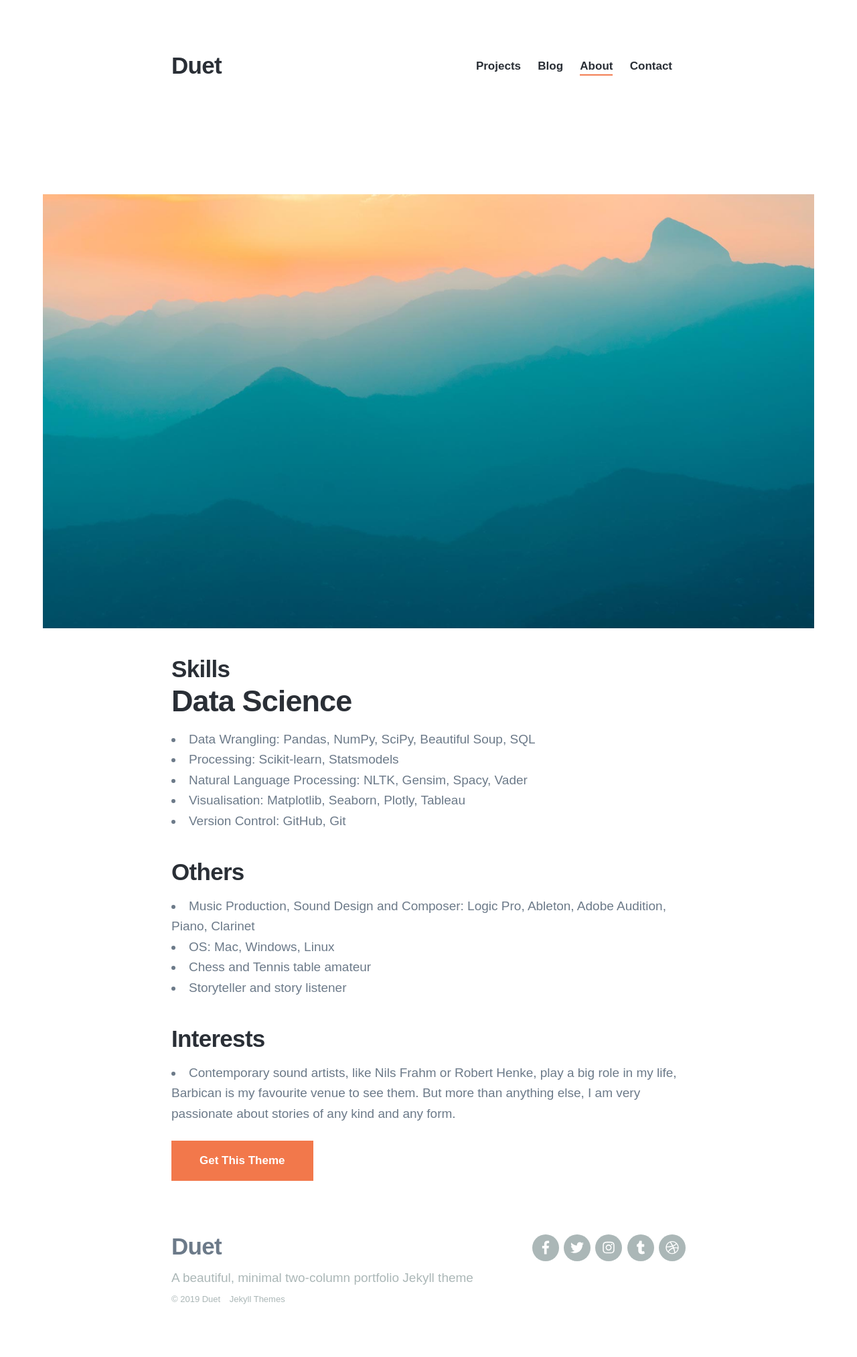
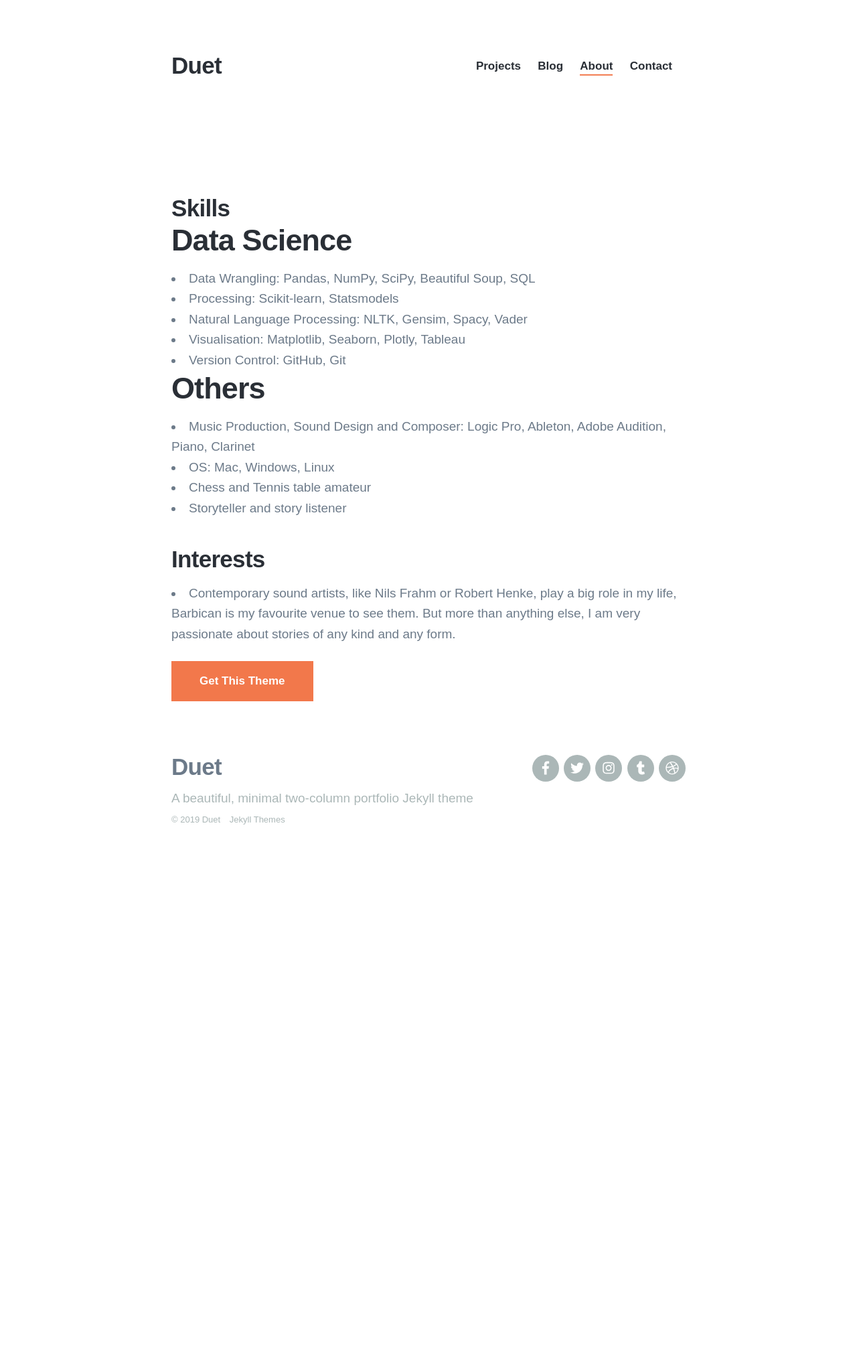
Before and after one commit to enrico-cascavilla/enrico-cascavilla.github.io, a Jekyll site: the page built from _pages/about.md, in a window 1280 px wide. Shown: the whole page at 67% size. Built offline with Jekyll 4.4.1, drawn with Linux system fonts in a browser that asks for light colours; nearby versions of some CDN libraries; some web fonts are replaced; after the commit the page ends 1310 px from its top, so only the background shows below that.

Commit message:
new portfolio3

```diff
--- a/_pages/about.md
+++ b/_pages/about.md
@@ -3,10 +3,8 @@ title: About Me
 subtitle: I am a person who has always been drawn to creativity and rationality. Moving from an Italian ‘humanistic’ high school to a physics degree, then from a sound art career to a new Data Science challenge, I finally found a balance thanks to the immersive course at General Assembly.
 Maths gave me the curiosity to ask questions and the patience to answer them. Art gave me the capacity to change point of view and try different approaches to solve problems.
 During the General Assembly course, I studied all the main machine learning tools and techniques. I learned how to plan and deliver a project, to analyse and visualise data, and to create predictive models. Now I am ready to start my new career as a Junior Data Scientist. This is an exciting starting point, for my career but also for my personal development. I am looking forward to apply these new skills in my new role and in my spare time.
-featured_image: /images/demo/demo-landscape.jpg
 ---
 
-![](/images/demo/demo-landscape.jpg)
 
 ## Skills
 
@@ -18,7 +16,7 @@ featured_image: /images/demo/demo-landscape.jpg
 * Visualisation: Matplotlib, Seaborn, Plotly, Tableau
 * Version Control: GitHub, Git
 
-## Others
+# Others
 
 * Music Production, Sound Design and Composer: Logic Pro, Ableton, Adobe Audition, Piano, Clarinet
 * OS: Mac, Windows, Linux
```
